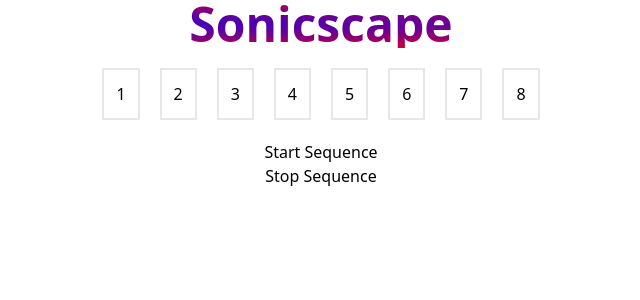
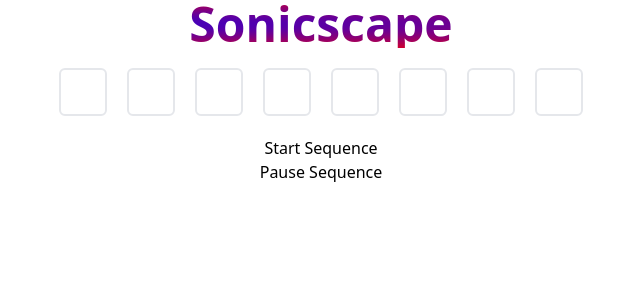
Before and after one commit to danjzych/sonicscape, a SvelteKit app: page / in a window 1280 px wide. Shown: the top 300 px of the page, without its empty margins (319-959 px from the left). Built offline with nearby package versions, Linux system fonts and the light colour scheme.

Commit message:
Modified styles to be more drum-machine-like

```diff
--- a/src/components/Sonicscape.svelte
+++ b/src/components/Sonicscape.svelte
@@ -9,22 +9,15 @@
 	let beat = 0;
 
 	//instantiate variable for instruments
-	let kick; //how to type as a tone js class?
+	let kick: Tone.MembraneSynth;
 
 	/** Responsible for looping based on tone's musical time and triggering sequence*/
-	function playSequencer() {
-		Tone.Transport.scheduleRepeat((time) => {
-			if (loop[beat]) {
-				kick.triggerAttackRelease('C1', '8n', time);
-			}
-			beat = beat === 7 ? 0 : beat + 1;
-		}, '8n');
-
+	function startSequencer() {
 		Tone.Transport.start();
 	}
 
 	/** Toggle value in sequencer*/
-	function setSequence(i) {
+	function setSequence(i: number) {
 		loop[i] = !loop[i];
 	}
 
@@ -35,6 +28,13 @@
 		interval = setInterval(() => {
 			Tone.context.resume();
 		}, 0);
+
+		Tone.Transport.scheduleRepeat((time) => {
+			if (loop[beat]) {
+				kick.triggerAttackRelease('C1', '8n', time);
+			}
+			beat = beat === 7 ? 0 : beat + 1;
+		}, '8n');
 	});
 
 	onDestroy(() => {
@@ -45,14 +45,12 @@
 <div class="flex flex-col items-center justify-center">
 	<div class="my-5 flex gap-5">
 		{#each loop as beat, i}
-			<button class="border-2 p-3" on:click={() => setSequence(i)}>
-				{#if beat}
-					X
-				{/if}
-				{i + 1}
-			</button>
+			<button
+				class="size-12 rounded-md border-2 {loop[i] ? 'bg-yellow-500' : ''}"
+				on:click={() => setSequence(i)}
+			/>
 		{/each}
 	</div>
-	<button on:click={playSequencer}> Start Sequence </button>
-	<button on:click={() => Tone.Transport.stop()}> Stop Sequence </button>
+	<button on:click={startSequencer}> Start Sequence </button>
+	<button on:click={() => Tone.Transport.pause()}> Pause Sequence </button>
 </div>
--- a/src/routes/+page.svelte
+++ b/src/routes/+page.svelte
@@ -9,6 +9,7 @@
 	.color-animation {
 		background: radial-gradient(blue, red);
 		background-size: 200% auto;
+		background-clip: text;
 		-webkit-background-clip: text;
 		color: transparent;
 		animation: move-gradient 2s linear infinite;
```
